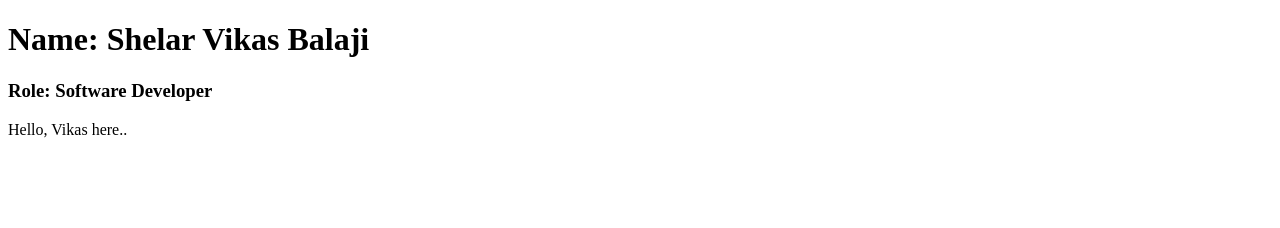
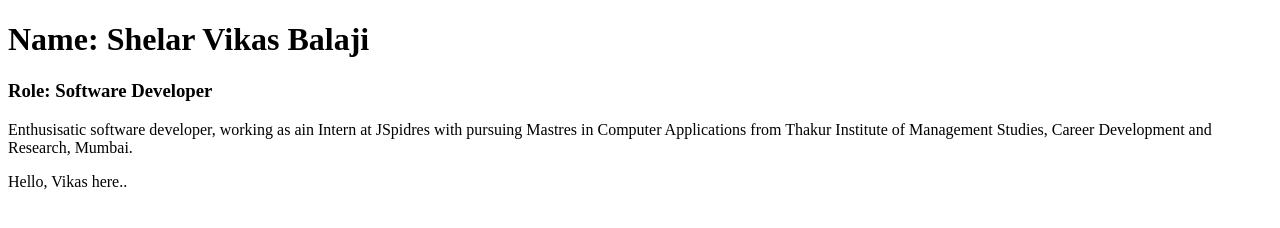
Before and after one commit to vickyshelar96k/project_demo, a plain HTML site: page index.html in a window 1280 px wide. Drawn offline with Linux system fonts and the light colour scheme.

Commit message:
Added Description in index.html

```diff
--- a/index.html
+++ b/index.html
@@ -8,6 +8,8 @@
 <body>
     <h1>Name: Shelar Vikas Balaji</h1>
     <h3>Role: Software Developer</h3>
+    <P>Enthusisatic software developer, working as ain Intern at JSpidres with pursuing Mastres in Computer Applications
+    from Thakur Institute of Management Studies, Career Development and Research, Mumbai.</P>
     <script>
         document.writeln("Hello, Vikas here..");
     </script>
```
